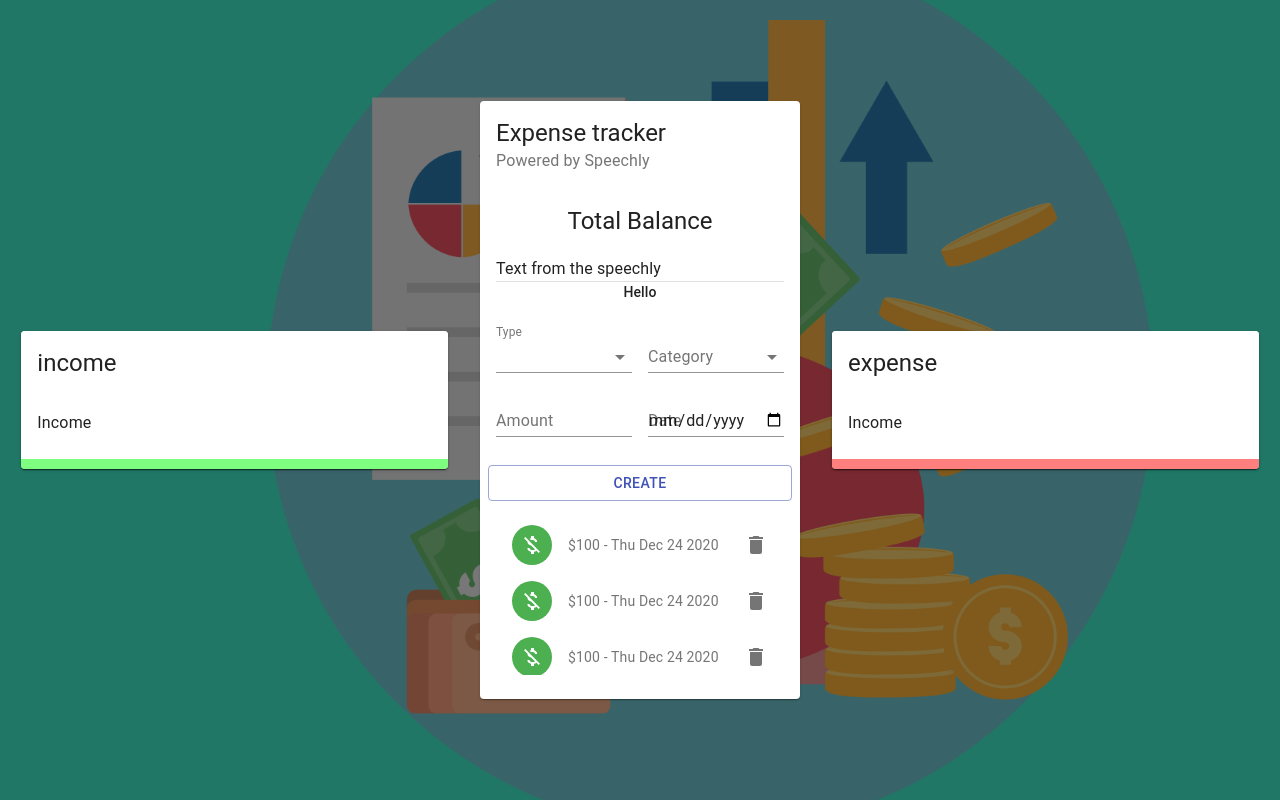
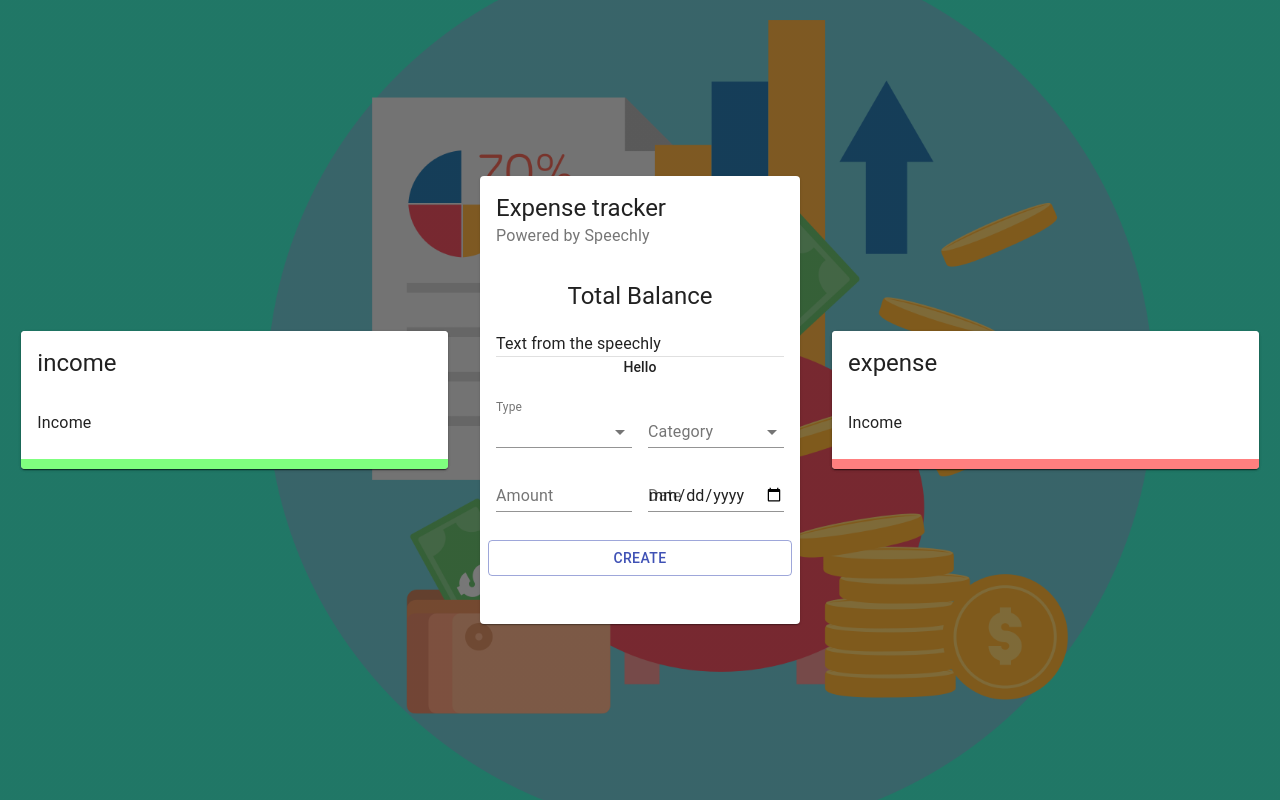
Before and after one commit to Roshith93/expense-app-voice, a React (Create React App) app: page / in a window 1280 px wide. Built offline with nearby package versions, Linux system fonts and the light colour scheme.

Commit message:
fetching the transaction dymanically

```diff
--- a/src/components/List/List.js
+++ b/src/components/List/List.js
@@ -1,4 +1,4 @@
-import React ,{useContext} from 'react'
+import React, { useContext } from 'react'
 import {
   List as MUIList,
   ListItem,
@@ -12,35 +12,18 @@ import {
 import { Delete, MoneyOff } from '@material-ui/icons'
 
 import useListStyles from './styles'
-import {ExpenseTrackerContext} from '../../context'
-
+import { ExpenseTrackerContext } from '../../context'
 
 export const List = () => {
- const classes = useListStyles()
- const consumer = useContext(ExpenseTrackerContext)
- console.log(consumer)
-  const transactions = [
-    {
-      id: 1,
-      type: 'income',
-      amount: 100,
-      date: 'Thu Dec 24 2020',
-    },
-    {
-     id: 2,
-     type: 'income',
-     amount: 100,
-     date: 'Thu Dec 24 2020',
-   },{
-    id: 3,
-    type: 'income',
-    amount: 100,
-    date: 'Thu Dec 24 2020',
-  },
-  ]
+  const classes = useListStyles()
+  const { deleteTransactions, transactions } = useContext(ExpenseTrackerContext)
+  const deleteItem = (id) => {
+    deleteTransactions(id)
+  }
+
   return (
     <MUIList dense={false} className={classes.list}>
-      {transactions.map((transaction) => {
+      {transactions && transactions.map((transaction) => {
         return (
           <Slide
             direction='down'
@@ -67,7 +50,7 @@ export const List = () => {
               />
               <ListItemSecondaryAction>
                 {' '}
-                <IconButton edge='end' aria-label='delete' onClick={() => {}}>
+                <IconButton edge='end' aria-label='delete' onClick={ () => deleteItem(transaction.id)}>
                   <Delete />
                 </IconButton>
               </ListItemSecondaryAction>
--- a/src/context/index.js
+++ b/src/context/index.js
@@ -7,8 +7,7 @@ const initialState = []
 export const ExpenseTrackerContext = createContext(initialState)
 
 export const Provider = ({ children }) => {
-  const [state, dispatch] = useReducer(rootReducer)
-  console.log(state)
+  const [transactions, dispatch] = useReducer(rootReducer)
   const deleteTransactions = (id) => {
     dispatch({
       type: DELETE_TRANSACTIONS,
@@ -24,7 +23,7 @@ export const Provider = ({ children }) => {
 
   return (
     <ExpenseTrackerContext.Provider
-      value={{ ...state, addTransactions, deleteTransactions }}
+      value={{transactions, addTransactions, deleteTransactions }}
     >
       {children}
     </ExpenseTrackerContext.Provider>
--- a/src/context/reducer.js
+++ b/src/context/reducer.js
@@ -1,23 +1,17 @@
 import { ADD_TRANSACTIONS, DELETE_TRANSACTIONS } from './types'
 
-const initialState = [
-  {
-    id: null,
-    type: null,
-    amount: null,
-    date: null,
-  },
-]
+
+const initialState = []
 
 export const rootReducer = (state = initialState, action) => {
+  let transactions;
   switch (action.type) {
     case ADD_TRANSACTIONS:
-      console.log(action.payload)
-      const transaction = [action.payload, ...state]
-      return transaction
+       transactions = [action.payload, ...state]
+      return transactions
     case DELETE_TRANSACTIONS:
-      const transactionId = state.filter((t) => t.id !== action.payload)
-      return transactionId
+       transactions = state.filter((t) => t.id !== action.payload)
+      return transactions
     default:
       return state
   }
```
